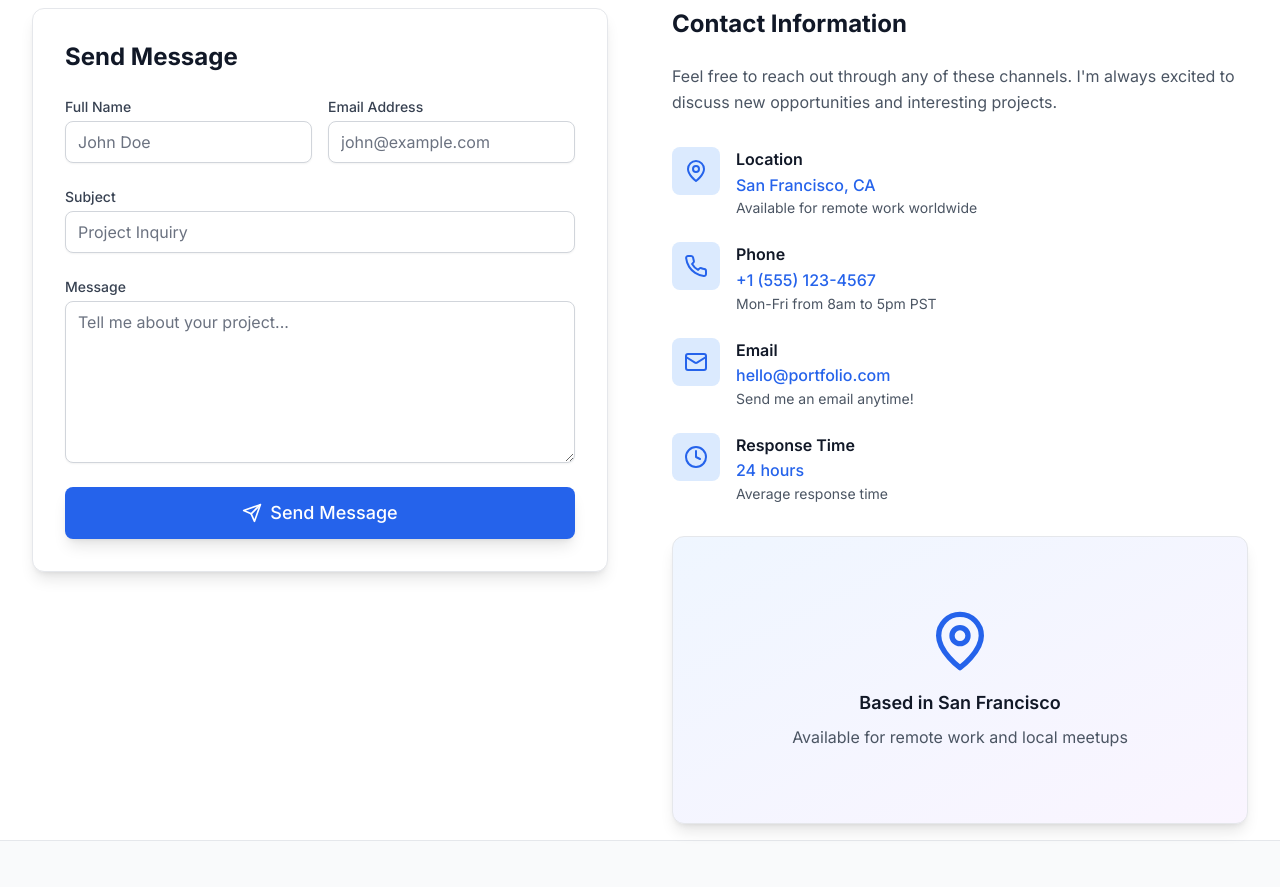
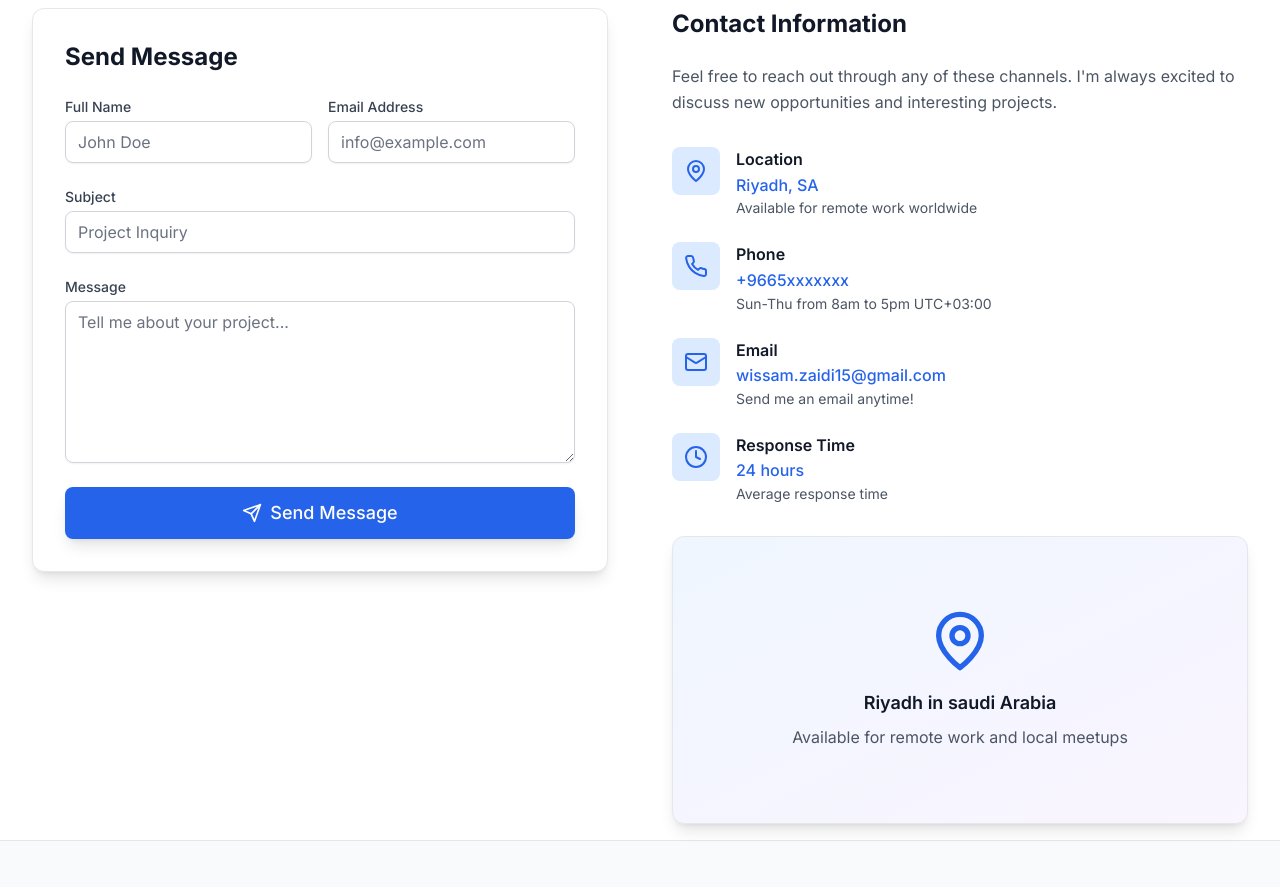
Before and after one commit to WissamZa/modren-portfolio, a React (Vite) app: page /#/contact in a window 1280 px wide. Shown: the part 300-1187 px from the top of the page. Built offline with nearby package versions, Linux system fonts and the light colour scheme; no server answers.

Commit message:
Edit info

```diff
--- a/src/components/layout/Footer.tsx
+++ b/src/components/layout/Footer.tsx
@@ -35,7 +35,7 @@ const Footer: React.FC = () => {
               {['Home', 'About', 'Projects', 'Contact'].map((item) => (
                 <li key={item}>
                   <a
-                    href={`/${item.toLowerCase()}`}
+                    href={`/modren-portfolio/#/${item.toLowerCase()}`}
                     className="text-gray-600 dark:text-gray-400 hover:text-blue-600 dark:hover:text-blue-400 transition-colors duration-200"
                   >
                     {item}
--- a/src/pages/public/ContactPage.tsx
+++ b/src/pages/public/ContactPage.tsx
@@ -49,19 +49,19 @@ const ContactPage: React.FC = () => {
     {
       icon: MapPin,
       title: 'Location',
-      value: 'San Francisco, CA',
+      value: 'Riyadh, SA',
       description: 'Available for remote work worldwide'
     },
     {
       icon: Phone,
       title: 'Phone',
-      value: '+1 (555) 123-4567',
-      description: 'Mon-Fri from 8am to 5pm PST'
+      value: '+9665xxxxxxx',
+      description: 'Sun-Thu from 8am to 5pm UTC+03:00'
     },
     {
       icon: Mail,
       title: 'Email',
-      value: 'hello@portfolio.com',
+      value: 'wissam.zaidi15@gmail.com',
       description: 'Send me an email anytime!'
     },
     {
@@ -113,7 +113,7 @@ const ContactPage: React.FC = () => {
                   <Input
                     label="Email Address"
                     type="email"
-                    placeholder="john@example.com"
+                    placeholder="info@example.com"
                     error={errors.email?.message}
                     {...register('email')}
                   />
@@ -213,7 +213,7 @@ const ContactPage: React.FC = () => {
               <div className="text-center py-12">
                 <MapPin className="w-16 h-16 text-blue-600 dark:text-blue-400 mx-auto mb-4" />
                 <h3 className="text-lg font-semibold text-gray-900 dark:text-white mb-2">
-                  Based in San Francisco
+                  Riyadh in saudi Arabia
                 </h3>
                 <p className="text-gray-600 dark:text-gray-300">
                   Available for remote work and local meetups
```
